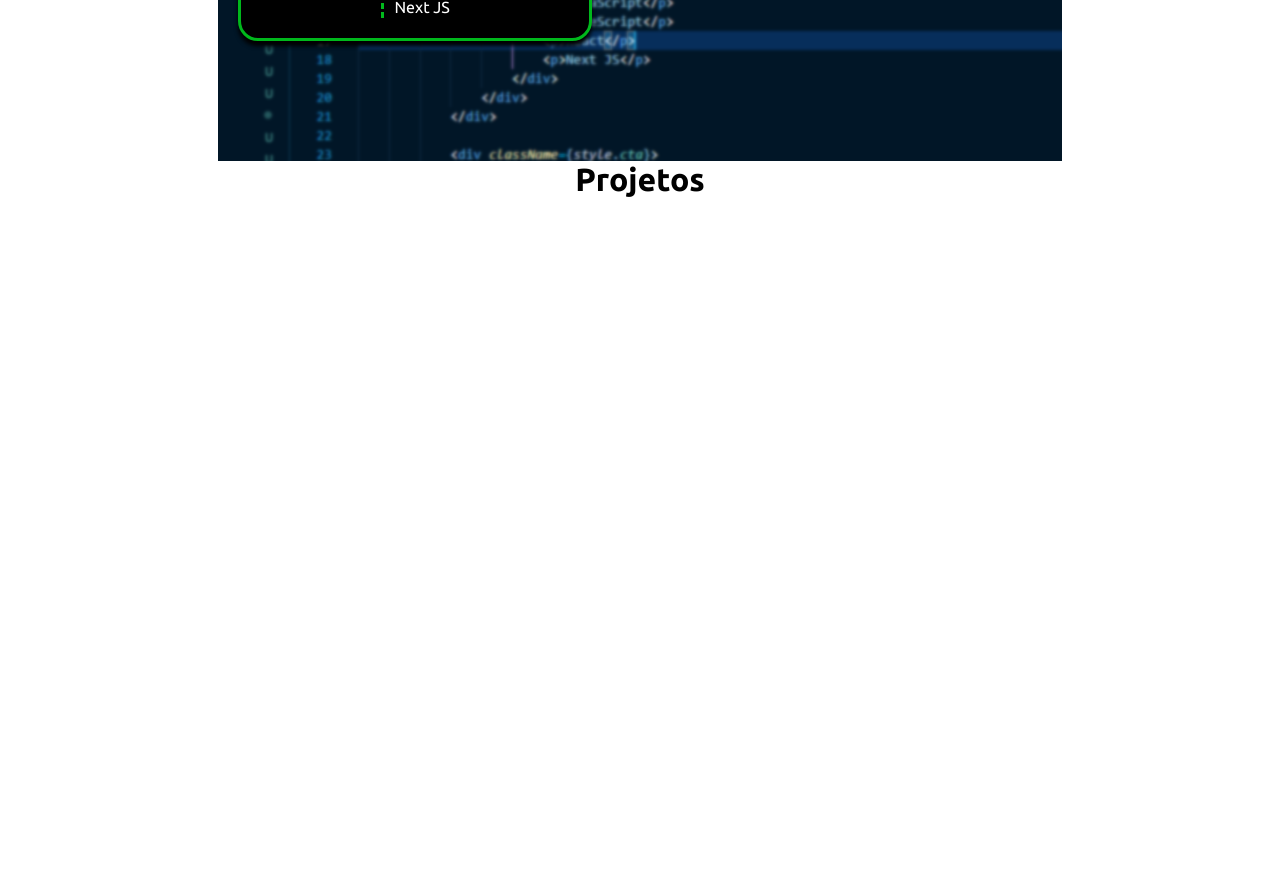
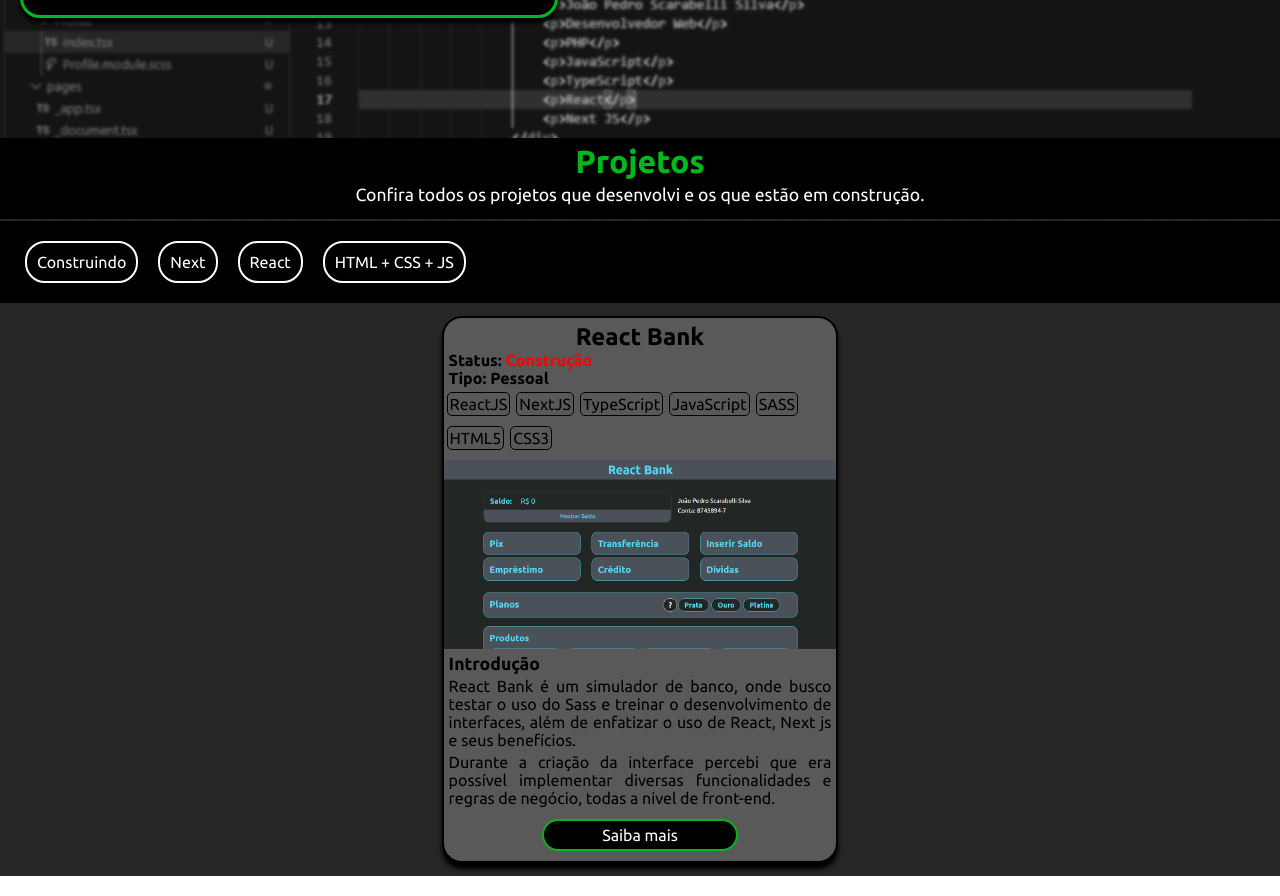
Before and after one commit to JPSS14/react-portfolio, a Next.js app: page / in a window 1280 px wide. Shown: the part 360-1256 px from the top of the page. Before the commit the page ends 800 px from the top, so only its background shows below. Built offline with nearby package versions, Linux system fonts and the light colour scheme.

Commit message:
react-portfolio UPDATE 7: Create Projects component, and article struct

```diff
--- a/src/components/Header/Header.module.scss
+++ b/src/components/Header/Header.module.scss
@@ -4,7 +4,6 @@
     background: #000;
     padding: 10px;
     justify-content: space-between;
-    box-shadow: rgba(0, 0, 0, 1.18) 0px 5px 4px 0px;
 
     h1 a{
         color: #fff;
--- a/src/components/Profile/Profile.module.scss
+++ b/src/components/Profile/Profile.module.scss
@@ -3,7 +3,7 @@
     flex-basis: 100%;
     display: flex;
     flex-wrap: wrap;
-    background: url("/code2.png") no-repeat center top fixed;
+    background: url("/code3.png") no-repeat center top fixed;
 
 
     .mainProfileCard{
@@ -108,7 +108,7 @@
 
             .mainProfileContent{
                 justify-content: center;
-                flex-basis: 60%;
+                flex-basis: 70%;
 
                 .imgContainer{
                     flex-basis: 90%;
@@ -117,7 +117,7 @@
                     padding-bottom: 10px;
                 }
                 .presentation{
-                    flex-basis: 95%;
+                    flex-basis: 100%;
                     margin-top: 5px;
                 }
             }
--- /dev/null
+++ b/src/components/Projects/Projects.module.scss
@@ -0,0 +1,146 @@
+.mainProjects{
+    display: flex;
+    flex-wrap: wrap;
+    flex-basis: 100%;
+    padding-bottom: 20px;
+
+    > header{
+        display: flex;
+        flex-wrap: wrap;
+        flex-basis: 100%;
+        padding-top: 5px;
+        background: #000;
+        padding-bottom: 15px;
+
+        h1{
+            flex-basis: 100%;
+            color: var(--green);
+            text-align: center;
+            font-size: 2rem;
+        }
+        p{
+            margin-top: 5px;
+            flex-basis: 100%;
+            color: #fff;
+            font-size: 1.1rem;
+            text-align: center;
+        }
+    }
+
+    .projectsSection{
+        display: flex;
+        flex-wrap: wrap;
+        flex-basis: 100%;
+        background: var(--dark-gray);
+        border-top: dashed 2px var(--dark-gray);
+        justify-content: space-around;
+
+        > header{
+            display: flex;
+            flex-wrap: wrap;
+            flex-basis: 100%;
+            background: #000;
+            padding: 15px;
+
+            button{
+                padding: 10px;
+                font-size: 1rem;
+                background: #000;
+                border: solid 2px #fff;
+                border-radius: 20px;
+                margin: 5px 10px;
+                color: #fff;
+                cursor: pointer;
+            }
+        }
+        .projectArticle{
+            display: flex;
+            flex-wrap: wrap;
+            flex-basis: 31%;
+            margin: 13px 0;
+            background: var(--gray);
+            border-radius: 20px;
+            box-shadow: rgba(0, 0, 0, 1.18) 0px 6px 4px 0px;
+            border: solid 2px #000;
+
+            header{
+                display: flex;
+                flex-wrap: wrap;
+                flex-basis: 100%;
+                margin: 5px 0;
+
+                h2{
+                    flex-basis: 100%;
+                    text-align: center;
+                }
+                p{
+                    margin-left: 5px;
+                    font-weight: 700;
+                    flex-basis: 100%;
+                }
+                .building{
+                    color: red;
+                }
+
+                .articleTecnologies{
+                    display: flex;
+                    flex-wrap: wrap;
+                    flex-basis: 100%;
+
+                    ul{
+                        display: flex;
+                        flex-wrap: wrap;
+                        flex-basis: 100%;
+
+                        li{
+                            flex-basis: 10%;
+                            margin: 5px 3px;
+                            border: solid 1px #000;
+                            border-radius: 5px;
+                            padding: 2px 2px;
+                        }
+                    }
+                }
+            }
+
+            .articleImgContainer{
+                flex-basis: 100%;
+
+                img{
+                    width: 100%;
+                }
+            }
+
+            .articleContent{
+                display: flex;
+                flex-wrap: wrap;
+                justify-content: center;
+
+                .title{
+                    flex-basis: 100%;
+                    font-weight: 700;
+                    font-size: 1.1rem;
+                }
+                p{
+                    text-align: justify;
+                    margin: 2px 5px;
+                }
+
+                .link{
+                    flex-basis: 50%;
+                    background: #000;
+                    border: solid 2px var(--green);
+                    margin: 10px 0;
+                    text-align: center;
+                    padding: 5px 0;
+                    border-radius: 20px;
+                    color: #fff;
+
+                    &:hover{
+                        background: var(--green);
+                    }
+                }
+            }
+        }
+    }
+}
--- /dev/null
+++ b/src/components/Projects/index.tsx
@@ -0,0 +1,54 @@
+import style from './Projects.module.scss';
+import Link from 'next/link';
+
+export function Projects() {
+    return (
+        <div className={style.mainProjects}>
+            <header>
+                <h1>Projetos</h1>
+                <p>Confira todos os projetos que desenvolvi e os que estão em construção.</p>
+            </header>
+
+            <section className={style.projectsSection}>
+                <header>
+                    <button type="button">Construindo</button>
+                    <button type="button">Next</button>
+                    <button type="button">React</button>
+                    <button type="button">HTML + CSS + JS</button>
+                </header>
+
+                <article className={style.projectArticle}>
+                    <header>
+                        <h2>React Bank</h2>
+                        <p>Status: <span className={style.building}>Construção</span></p>
+                        <p>Tipo: Pessoal</p>
+                        <div className={style.articleTecnologies}>
+                            <ul>
+                                <li>ReactJS</li>
+                                <li>NextJS</li>
+                                <li>TypeScript</li>
+                                <li>JavaScript</li>
+                                <li>SASS</li>
+                                <li>HTML5</li>
+                                <li>CSS3</li>
+                            </ul>
+                        </div>
+                    </header>
+                    <div className={style.articleImgContainer}>
+                        <img src="/react-bank-count.png" alt="React Bank" />
+                    </div>
+                    <div className={style.articleContent}>
+                        <p className={style.title}>Introdução</p>
+                        <p>React Bank é um simulador de banco, onde busco testar o uso do Sass e treinar o desenvolvimento de interfaces, além de enfatizar o uso de React, Next js e seus benefícios.</p>
+                        <p>Durante a criação da interface percebi que era possível implementar diversas funcionalidades e regras de negócio, todas a nivel de front-end.</p>
+
+                        <Link href="/react-bank">
+                            <a className={style.link}>Saiba mais</a>
+                        </Link>
+
+                    </div>
+                </article>
+            </section>
+        </div>
+    );
+}
--- a/src/pages/index.tsx
+++ b/src/pages/index.tsx
@@ -1,6 +1,7 @@
 import Head from 'next/head';
 import { Header } from '../components/Header';
-import {Profile} from '../components/Profile';
+import { Profile } from '../components/Profile';
+import { Projects } from '../components/Projects';
 import style from '../styles/main.module.scss';
 
 export default function Home() {
@@ -14,12 +15,8 @@ export default function Home() {
       <main className={style.main}>
         <div className={style.mainContent}>
 
-          <Profile/>
-
-          <div className={style.mainProjects}>
-            <h1>Projetos</h1>
-          </div>
-
+          <Profile />
+          <Projects />
         </div>
       </main>
     </>
--- a/src/styles/main.module.scss
+++ b/src/styles/main.module.scss
@@ -9,6 +9,4 @@
         flex-wrap: wrap;
         justify-content: space-around;
     }
-
-
 }
```
Also changed, not shown: public/code3.png (added), public/react-bank-count.png (added).
